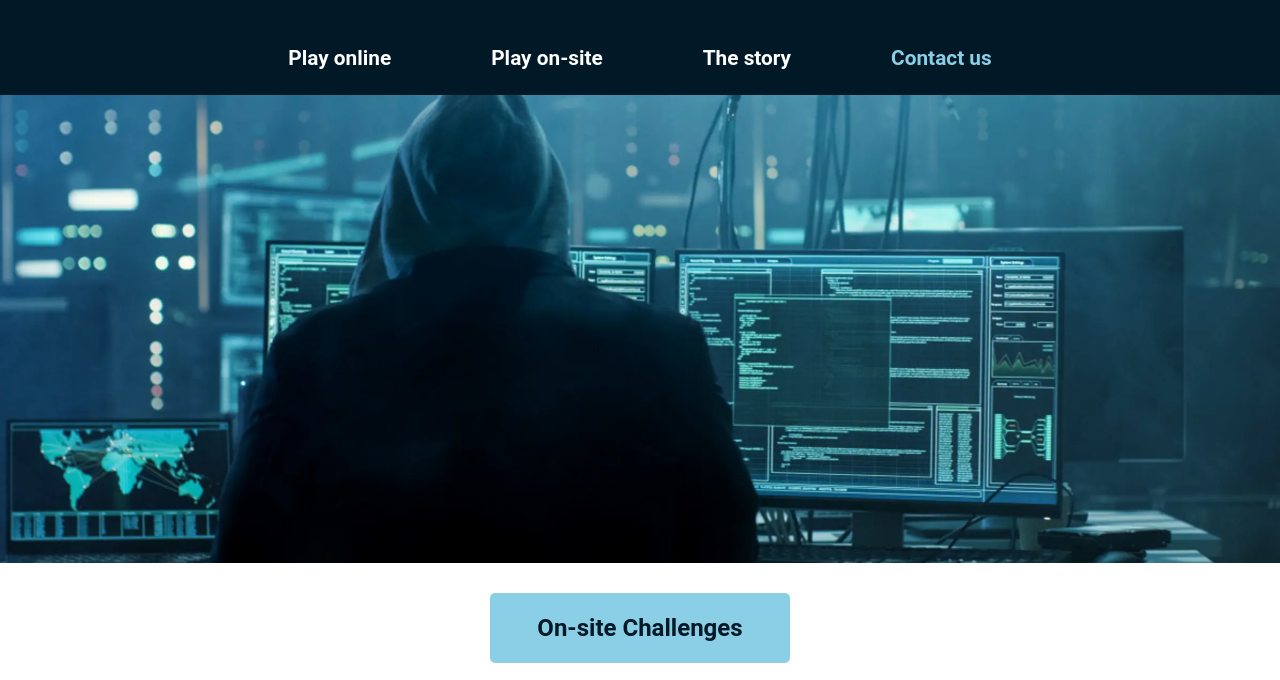
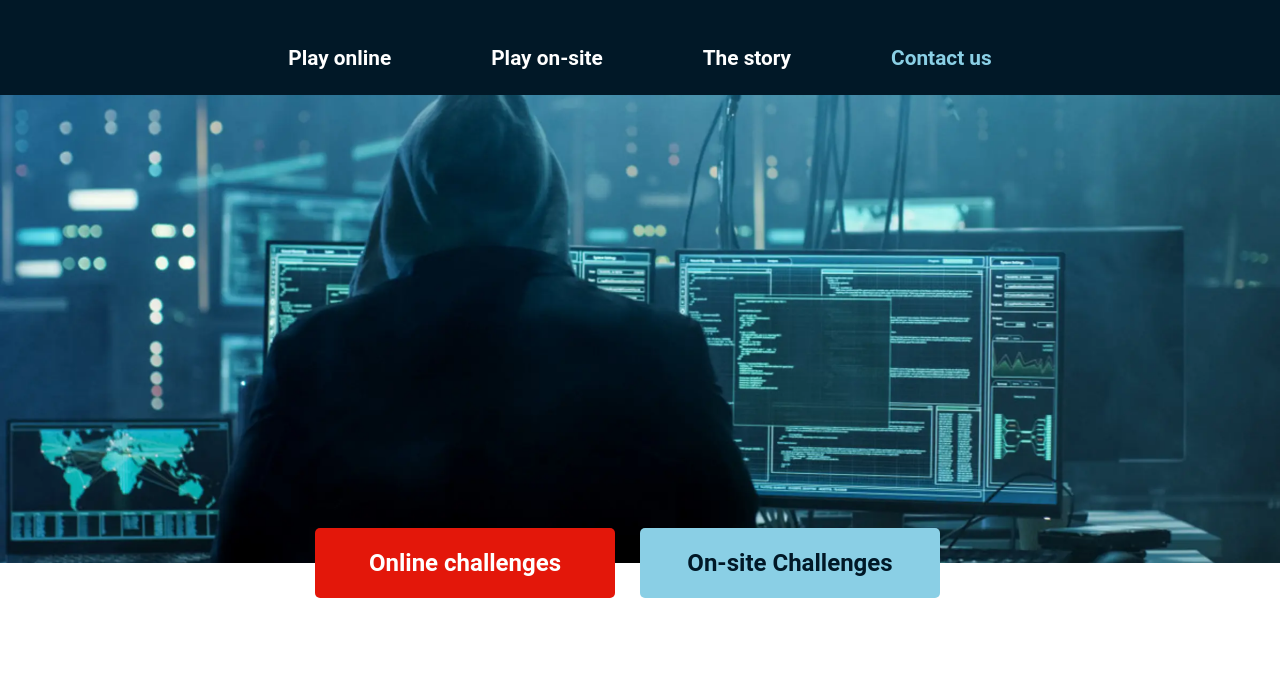
Before and after one commit to Patseroni/Assignment-2_Startpage-Escape-Rooms, a plain HTML site: page index.html in a window 1280 px wide. Shown: the part 120-800 px from the top of the page. Drawn offline with Linux system fonts and the light colour scheme.

Commit message:
big challenge links over top-image and story section

```diff
--- a/index.html
+++ b/index.html
@@ -33,9 +33,9 @@
         <img class="top-image__img--desktop" src="/images/top-image_desktop.png">
     </div>
 
-    <nav class="nav-links">
-        <a class="nav-links__on-site" href="#">On-site Challenges</a>
-        <a class="nav-links__online" href="#">Online challenges</a>
+    <nav class="nav-links-top">
+        <a class="nav-links-top__on-site" href="#">On-site Challenges</a>
+        <a class="nav-links-top__online" href="#">Online challenges</a>
     </nav>
 
     <div class="john-doe-wrapper">
@@ -130,9 +130,9 @@
         </div>
     </section>
 
-    <nav class="nav-links">
-        <a class="nav-links__on-site" href="#">On-site Challenges</a>
-        <a class="nav-links__online" href="#">Online challenges</a>
+    <nav class="nav-links-bottom">
+        <a class="nav-links-bottom__on-site" href="#">On-site Challenges</a>
+        <a class="nav-links-bottom__online" href="#">Online challenges</a>
     </nav>
 
     <section class="story-text-and-link">
@@ -166,7 +166,6 @@
             haec quoque vos omnino desit illud quo solo felicitatis libertatisque perficiuntur.</p>
 
         <nav class="foot__sitemap">
-
             <h3 class="foot__heading-1">Site map</h3>
             <a class="foot__Story" href="#">The story</a>
             <a class="foot__contact" href="#">Contact Us</a>
--- a/style.css
+++ b/style.css
@@ -4,6 +4,11 @@
     margin: 0;
     padding: 0;
     font-family: 'Roboto', sans-serif;
+}
+
+body{
+    max-width:1280px;
+    margin:auto;
 }
 
 .header {
@@ -27,7 +32,7 @@
     width: 100px;
 }
 
-.header__desktop-menu{
+.header__desktop-menu {
     display: none;
 }
 
@@ -35,11 +40,12 @@
     width: 100%;
 }
 
-.top-image__img--desktop{
-    display:none;
+.top-image__img--desktop {
+    display: none;
 }
 
-.nav-links {
+.nav-links-top,
+.nav-links-bottom {
     font-size: 1.5rem;
     display: flex;
     flex-direction: column;
@@ -47,7 +53,8 @@
     margin-top: 30px;
 }
 
-.nav-links__on-site {
+.nav-links-top__on-site,
+.nav-links-bottom__on-site {
     display: flex;
     justify-content: center;
     align-items: center;
@@ -63,15 +70,16 @@
 
 }
 
-.nav-links__online {
+.nav-links-top__online,
+.nav-links-bottom__online {
     font-size: 1rem;
     font-weight: bold;
     color: #36769D;
     margin-top: 30px;
 }
 
-
-.john-doe, .john-doe--right {
+.john-doe,
+.john-doe--right {
     display: flex;
     justify-content: center;
     padding-top: 60px;
@@ -79,7 +87,7 @@
     /* background-color: antiquewhite; */
 }
 
-.john-doe--right{
+.john-doe--right {
     display: none;
 }
 
@@ -134,7 +142,7 @@
     max-width: 364px;
     margin: 0px 20px 20px 20px;
     border-radius: 10px;
-    box-shadow: 0px 2px 10px -5px black;
+    box-shadow: 0px 2px 10px 0px #B6BDB5;
 
 }
 
@@ -210,9 +218,11 @@
     display: block;
     margin: 50px auto 80px auto;
     text-decoration: none;
-    padding: 15px;
-    max-width: 300px;
-    border: 3px solid #8ACFE5;
+    padding: 20px 4px;
+    font-weight: bold;
+    font-size: 1.5rem;
+    max-width: 308px;
+    border: 2px solid #8ACFE5;
     border-radius: 3px;
 
 }
@@ -316,15 +326,15 @@
         margin-top: 45px;
     }
 
-    .header__desktop-menu{
+    .header__desktop-menu {
         /* background-color: #8ACFE5; */
-        display:flex;
+        display: flex;
         justify-content: center;
-        width:100%;
-        color:#fff;
+        width: 100%;
+        color: #fff;
     }
 
-    .header__desktop-menu a{
+    .header__desktop-menu a {
         /* background-color: #36769D; */
         margin: auto 50px;
         text-decoration: none;
@@ -334,43 +344,115 @@
 
     .header__play-online,
     .header__play-onsite,
-    .header__story{
-        color:#fff;
+    .header__story {
+        color: #fff;
     }
 
-    .header__contact{
-        color:#8ACFE5;
+    .header__contact {
+        color: #8ACFE5;
     }
 
-    .top-image__img{
+    .top-image__img {
         display: none;
     }
 
-    .top-image__img--desktop{
+    .top-image__img--desktop {
         display: block;
-        width:100%;
+        width: 100%;
+        position: relative;
     }
 
-    .john-doe-wrapper{
+    .john-doe-wrapper {
         display: flex;
         justify-content: center;
-        margin-top:70px;
+        margin-top: 70px;
     }
 
-    .john-doe--right{
+    .john-doe--right {
         display: flex;
         /* background-color: red; */
     }
 
-    .john-doe__text{
+    .john-doe__text {
         width: 390px;
     }
 
-    .nav-links__online{
-        display: none;
+    .nav-links-top {
+        display: grid;
+        grid-template-rows: 100%;
+        grid-template-columns: auto 325px 325px auto;
+        position: relative;
+
+        background-color: rgb(43, 226, 165);
+        flex-direction: row;
+        justify-content: center;
+        margin-top: 0px;
     }
 
-    .john-doe__small-text{
-        margin-right:60px;
+    .nav-links-top__on-site {
+        grid-column: 3;
+        justify-self: center;
+        position: absolute;
+        bottom: -35px;
+        /* Experimental solution. I have no idea why I have to type left:0px. If I remove it, it does not work. right:0px and top:0px does not work either.*/
+        /* Maybe should have used translate transformY */
+        left: 0px;
+    }
+
+    .nav-links-top__online {
+        grid-column: 2;
+        justify-self: center;
+        position: absolute;
+        bottom: -35px;
+        left: 0px;
+
+        line-height: 70px;
+        text-align: center;
+        align-items: center;
+        width: 300px;
+        min-width: 250px;
+        height: 70px;
+        font-weight: bold;
+        font-size: 1.5rem;
+        color: #fff;
+        background-color: #E3170A;
+        text-decoration: none;
+        border-radius: 5px;
+        order: -1;
+        margin-top: 0px;
+
+    }
+
+    .john-doe__small-text {
+        margin-right: 60px;
+    }
+
+    .story-text-and-link{
+        display: flex;
+        flex-direction: column;
+        justify-content: center;
+        align-items: center;
+        height:500px;
+        padding:0px;
+    }
+
+    .story-text-and-link__text{
+        width: 39rem;
+        margin-top:70px;
+
+    }
+
+    .story-text-and-link__link{
+        width: 308px;
+        margin-top:30px;
+
+    }
+
+    .teambuilding{
+        display: flex;
+    }
+
+    .play-online{
+        display: flex;
     }
 }
```
